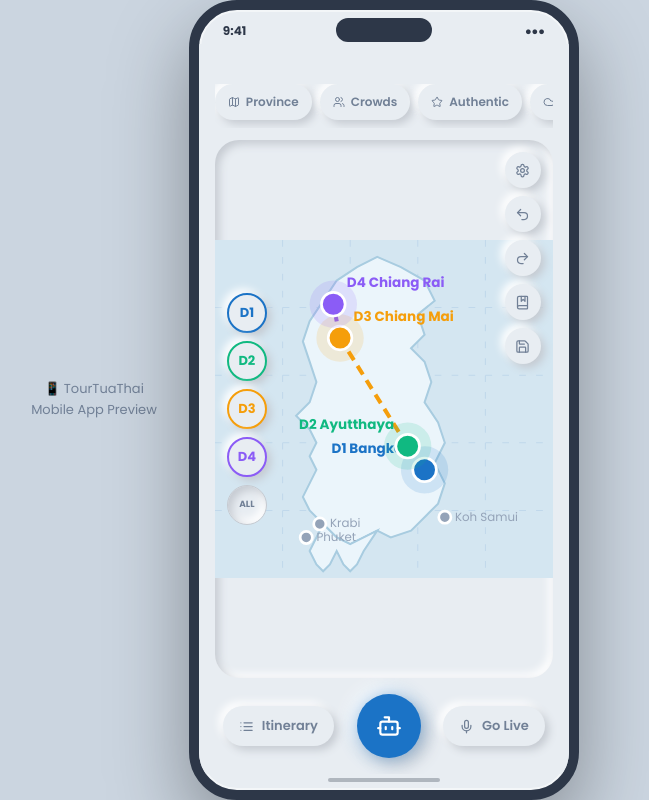
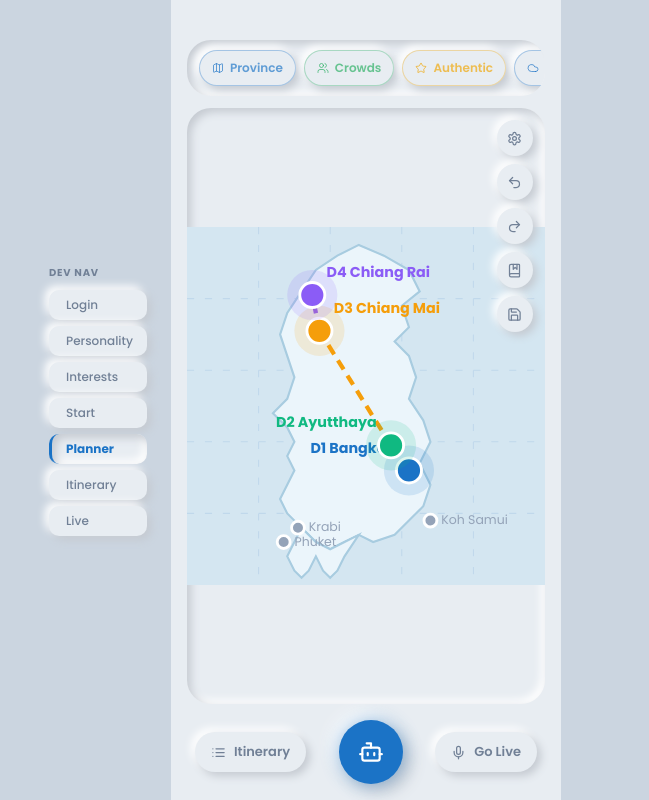
Before and after one commit to Combine1234/TourTuaThai, a React (Vite) app: page /planner in a window 1280 px wide. Shown: the whole page, without its empty margins (335-984 px from the left). Built offline with nearby package versions, Linux system fonts and the light colour scheme.

Commit message:
map page adjustment, recentered web

```diff
--- a/src/app/components/MobileFrame.tsx
+++ b/src/app/components/MobileFrame.tsx
@@ -1,51 +1,57 @@
 import { ReactNode } from 'react';
-import { BG } from '../neu';
+import { NavLink } from 'react-router';
+import { BG, neuExSm, neuIn, TEXT_MID, BLUE } from '../neu';
+
+const DEV_ROUTES = [
+  { label: 'Login', path: '/' },
+  { label: 'Personality', path: '/onboarding/personality' },
+  { label: 'Interests', path: '/onboarding/interests' },
+  { label: 'Start', path: '/onboarding/starting-point' },
+  { label: 'Planner', path: '/planner' },
+  { label: 'Itinerary', path: '/itinerary' },
+  { label: 'Live', path: '/live' },
+];
 
 export function MobileFrame({ children }: { children: ReactNode }) {
   return (
     <div className="min-h-screen flex items-center justify-center"
       style={{ background: '#CBD5E0', fontFamily: 'Poppins, sans-serif' }}>
-      {/* Desktop hint */}
-      <div className="hidden md:flex flex-col items-center" style={{ marginRight: 32 }}>
-        <div style={{ color: '#718096', fontSize: 13, textAlign: 'center', maxWidth: 180, lineHeight: 1.6 }}>
-          📱 TourTuaThai<br />Mobile App Preview
-        </div>
+
+      {/* Dev Nav */}
+      <div className="hidden md:flex flex-col gap-1.5 mr-6" style={{ alignSelf: 'center' }}>
+        <div style={{ fontSize: 10, fontWeight: 700, color: TEXT_MID, letterSpacing: '0.08em', marginBottom: 4 }}>DEV NAV</div>
+        {DEV_ROUTES.map(r => (
+          <NavLink key={r.path} to={r.path} end={r.path === '/'}>
+            {({ isActive }) => (
+              <div
+                style={{
+                  background: BG,
+                  boxShadow: isActive ? neuIn : neuExSm,
+                  color: isActive ? BLUE : TEXT_MID,
+                  borderLeft: `3px solid ${isActive ? BLUE : 'transparent'}`,
+                  fontFamily: 'Poppins, sans-serif',
+                  fontSize: 12,
+                  fontWeight: isActive ? 700 : 500,
+                  padding: '6px 14px',
+                  borderRadius: 10,
+                  cursor: 'pointer',
+                  whiteSpace: 'nowrap',
+                  transition: 'all 0.15s',
+                }}
+              >
+                {r.label}
+              </div>
+            )}
+          </NavLink>
+        ))}
       </div>
 
-      {/* Phone Shell */}
+      {/* App at mobile resolution */}
       <div
-        className="relative flex flex-col overflow-hidden"
-        style={{
-          width: 390,
-          height: 844,
-          maxHeight: '100vh',
-          borderRadius: 48,
-          background: BG,
-          boxShadow: '0 32px 80px rgba(0,0,0,0.35), inset 0 0 0 2px rgba(255,255,255,0.5)',
-          border: '10px solid #2D3748',
-          flexShrink: 0,
-        }}
+        className="relative flex flex-col overflow-hidden flex-shrink-0"
+        style={{ width: 390, height: 844, maxHeight: '100vh', background: BG }}
       >
-        {/* Status bar */}
-        <div className="flex-shrink-0 flex items-center justify-between px-6 pt-3 pb-1"
-          style={{ background: 'transparent', zIndex: 50, position: 'relative' }}>
-          <span style={{ fontSize: 12, fontWeight: 700, color: '#2D3748' }}>9:41</span>
-          <div className="absolute left-1/2 -translate-x-1/2 top-2 w-24 h-6 rounded-full"
-            style={{ background: '#2D3748' }} />
-          <div className="flex items-center gap-1">
-            <div style={{ fontSize: 11, color: '#2D3748' }}>●●●</div>
-          </div>
-        </div>
-
-        {/* Content */}
-        <div className="flex-1 overflow-hidden relative">
-          {children}
-        </div>
-
-        {/* Home indicator */}
-        <div className="flex-shrink-0 flex justify-center pb-2 pt-1">
-          <div className="w-28 h-1 rounded-full" style={{ background: '#2D3748', opacity: 0.3 }} />
-        </div>
+        {children}
       </div>
     </div>
   );
--- a/src/app/pages/PlannerPage.tsx
+++ b/src/app/pages/PlannerPage.tsx
@@ -9,21 +9,15 @@ import {
 } from 'lucide-react';
 import { BG, BLUE, GREEN, GOLD, TEXT_DARK, TEXT_MID, TEXT_LIGHT, neuEx, neuIn, neuExSm, neuBlueGlow } from '../neu';
 
-const DAYS = [
-  { day: 1, city: 'Bangkok', color: '#1B73C6', stops: ['Grand Palace', 'Wat Pho', 'Chatuchak Market'] },
-  { day: 2, city: 'Ayutthaya', color: '#10B981', stops: ['Wat Mahathat', 'Wat Chai Watthanaram', 'Elephant Camp'] },
-  { day: 3, city: 'Chiang Mai', color: '#F59E0B', stops: ['Doi Inthanon', 'Nimman Road', 'Sunday Walking Street'] },
-  { day: 4, city: 'Chiang Rai', color: '#8B5CF6', stops: ['White Temple', 'Blue Temple', 'Golden Triangle'] },
-];
 
 const FILTERS = [
-  { id: 'province', label: 'Province', icon: Map },
-  { id: 'crowds', label: 'Crowds', icon: Users },
-  { id: 'authentic', label: 'Authentic', icon: Star },
-  { id: 'weather', label: 'Weather', icon: Cloud },
-  { id: 'transport', label: 'Transport', icon: Zap },
-  { id: 'hotspots', label: 'Hotspots', icon: Compass },
-  { id: 'secrets', label: 'Local Secrets', icon: Lock },
+  { id: 'province', label: 'Province', icon: Map, color: BLUE },
+  { id: 'crowds', label: 'Crowds', icon: Users, color: GREEN },
+  { id: 'authentic', label: 'Authentic', icon: Star, color: GOLD },
+  { id: 'weather', label: 'Weather', icon: Cloud, color: BLUE },
+  { id: 'transport', label: 'Transport', icon: Zap, color: GREEN },
+  { id: 'hotspots', label: 'Hotspots', icon: Compass, color: GOLD },
+  { id: 'secrets', label: 'Local Secrets', icon: Lock, color: BLUE },
 ];
 
 // Mock Thailand SVG Map with Routes
@@ -132,7 +126,6 @@ const AI_MESSAGES = [
 export default function PlannerPage() {
   const navigate = useNavigate();
   const [activeFilter, setActiveFilter] = useState<string | null>(null);
-  const [activeDay, setActiveDay] = useState<number | null>(null);
   const [showAI, setShowAI] = useState(false);
   const [messages, setMessages] = useState(AI_MESSAGES);
   const [input, setInput] = useState('');
@@ -150,10 +143,9 @@ export default function PlannerPage() {
 
   return (
     <div className="flex flex-col h-full relative overflow-hidden" style={{ background: BG, fontFamily: 'Poppins, sans-serif' }}>
-      {/* Top Nav */}
-      <div className="flex-shrink-0 px-4 pt-10 pb-3" style={{ zIndex: 10 }}>
-        {/* Filter pills row */}
-        <div className="flex gap-2 overflow-x-auto pb-2" style={{ scrollbarWidth: 'none' }}>
+      {/* Filter pills */}
+      <div className="flex-shrink-0 pt-10 px-4 pb-3" style={{ zIndex: 10 }}>
+        <div className="flex gap-2 overflow-x-auto rounded-3xl px-3 py-2.5" style={{ scrollbarWidth: 'none', boxShadow: neuIn }}>
           {FILTERS.map(f => {
             const Icon = f.icon;
             const active = activeFilter === f.id;
@@ -166,8 +158,8 @@ export default function PlannerPage() {
                 style={{
                   background: BG,
                   boxShadow: active ? neuIn : neuExSm,
-                  color: active ? BLUE : TEXT_MID,
-                  border: active ? `1.5px solid ${BLUE}` : '1.5px solid transparent',
+                  color: active ? f.color : f.color + 'AA',
+                  border: `1.5px solid ${active ? f.color : f.color + '55'}`,
                   fontSize: 12,
                   fontWeight: 600,
                   cursor: 'pointer',
@@ -185,47 +177,7 @@ export default function PlannerPage() {
 
       {/* Map Area */}
       <div className="flex-1 relative mx-4 rounded-3xl overflow-hidden" style={{ boxShadow: neuIn, minHeight: 0 }}>
-        <TripMap activeDay={activeDay} />
-
-        {/* Day selector overlay - left side */}
-        <div className="absolute left-3 top-1/2 -translate-y-1/2 flex flex-col gap-2">
-          {DAYS.map(d => (
-            <motion.button
-              key={d.day}
-              whileTap={{ scale: 0.9 }}
-              onClick={() => setActiveDay(activeDay === d.day ? null : d.day)}
-              className="w-10 h-10 rounded-full flex items-center justify-center"
-              style={{
-                background: BG,
-                boxShadow: activeDay === d.day ? neuIn : neuExSm,
-                border: `2px solid ${d.color}`,
-                color: d.color,
-                fontSize: 13,
-                fontWeight: 700,
-                cursor: 'pointer',
-              }}
-            >
-              D{d.day}
-            </motion.button>
-          ))}
-          <motion.button
-            whileTap={{ scale: 0.9 }}
-            onClick={() => setActiveDay(null)}
-            className="w-10 h-10 rounded-full flex items-center justify-center"
-            style={{
-              background: BG,
-              boxShadow: activeDay === null ? neuIn : neuExSm,
-              color: TEXT_MID,
-              fontSize: 9,
-              fontWeight: 700,
-              cursor: 'pointer',
-              border: '1.5px solid #c5cad1',
-              fontFamily: 'Poppins, sans-serif',
-            }}
-          >
-            ALL
-          </motion.button>
-        </div>
+        <TripMap activeDay={null} />
 
         {/* Right Toolbar */}
         <div className="absolute right-3 top-3 flex flex-col gap-2">
@@ -241,20 +193,6 @@ export default function PlannerPage() {
           ))}
         </div>
 
-        {/* Day info chip on map */}
-        {activeDay !== null && (
-          <motion.div
-            initial={{ opacity: 0, y: 10 }}
-            animate={{ opacity: 1, y: 0 }}
-            className="absolute top-3 left-1/2 -translate-x-1/2 px-4 py-2 rounded-full flex items-center gap-2"
-            style={{ background: BG, boxShadow: neuExSm }}
-          >
-            <div className="w-3 h-3 rounded-full" style={{ background: DAYS[activeDay - 1]?.color }} />
-            <span style={{ fontSize: 12, fontWeight: 600, color: TEXT_DARK }}>
-              Day {activeDay} — {DAYS[activeDay - 1]?.city}
-            </span>
-          </motion.div>
-        )}
       </div>
 
       {/* Bottom bar */}
```
